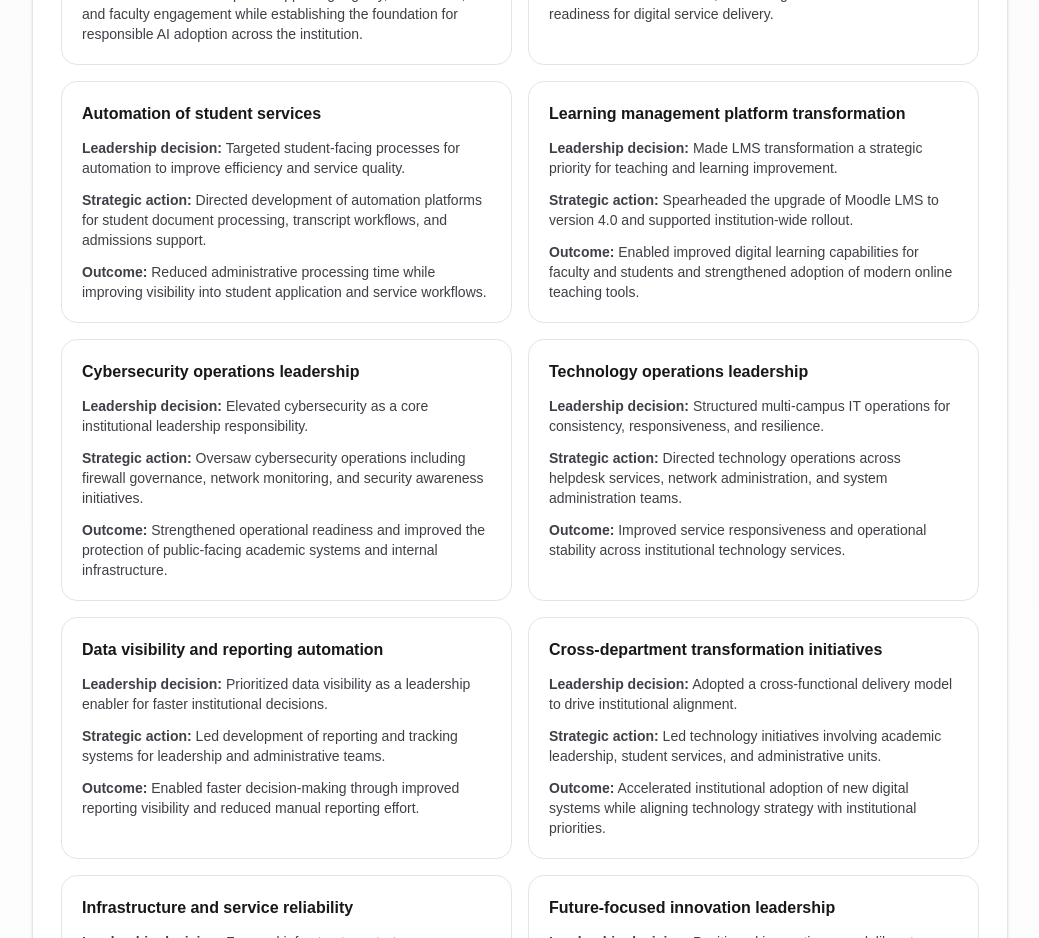
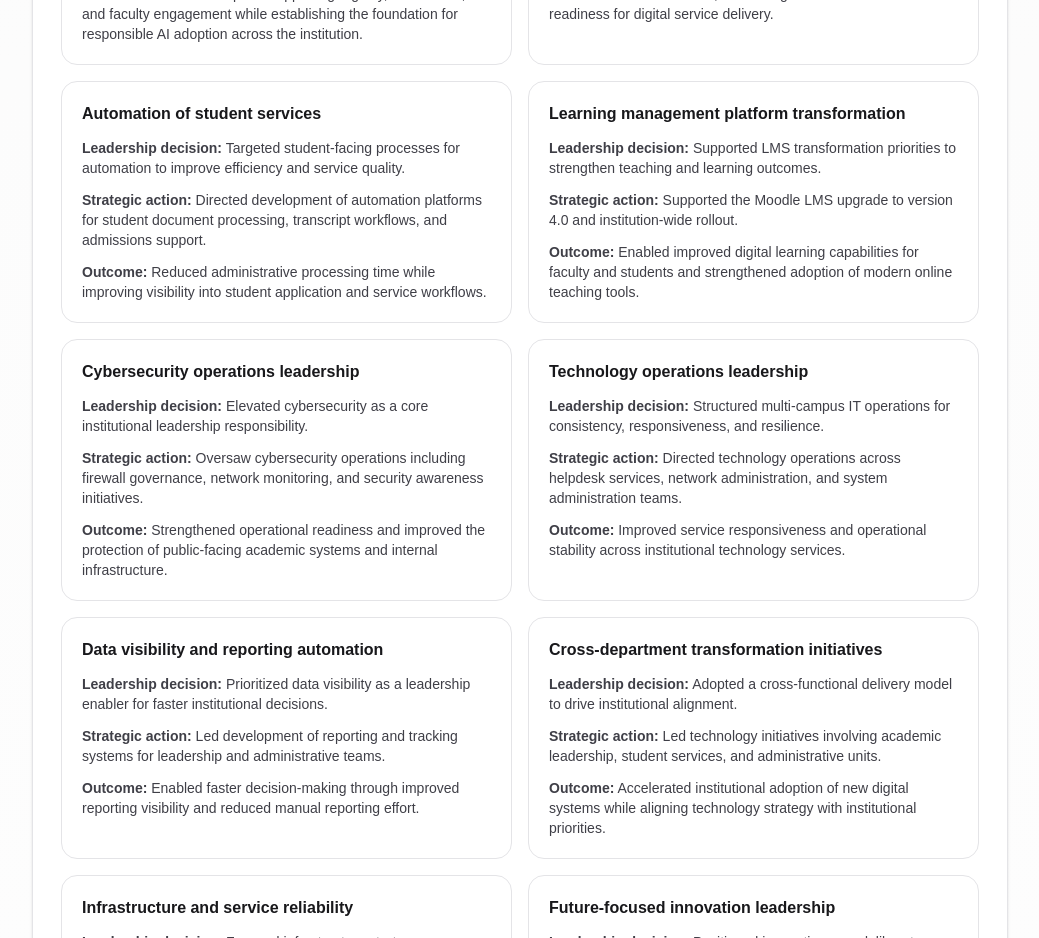
Before and after one commit to ZeroZenx/darren-headley-personal-site, a Next.js app: page / in a window 1280 px wide. Shown: the part 1780-2718 px from the top of the page, without its empty margins (120-1159 px from the left). Built offline with nearby package versions, Linux system fonts and the light colour scheme.

Commit message:
fix: adjust LMS impact wording to supported role

```diff
--- a/src/app/page.tsx
+++ b/src/app/page.tsx
@@ -66,9 +66,9 @@ const EXECUTIVE_IMPACT = [
   {
     title: "Learning management platform transformation",
     decision:
-      "Made LMS transformation a strategic priority for teaching and learning improvement.",
+      "Supported LMS transformation priorities to strengthen teaching and learning outcomes.",
     action:
-      "Spearheaded the upgrade of Moodle LMS to version 4.0 and supported institution-wide rollout.",
+      "Supported the Moodle LMS upgrade to version 4.0 and institution-wide rollout.",
     outcome:
       "Enabled improved digital learning capabilities for faculty and students and strengthened adoption of modern online teaching tools.",
   },
```
